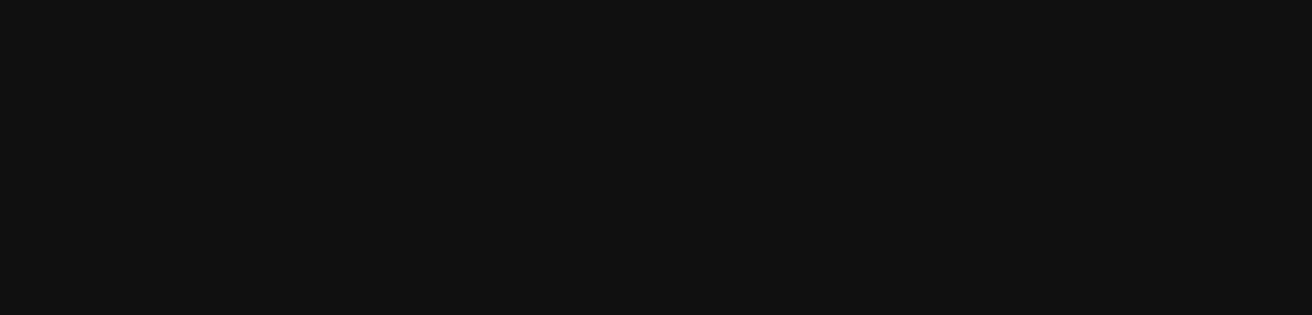
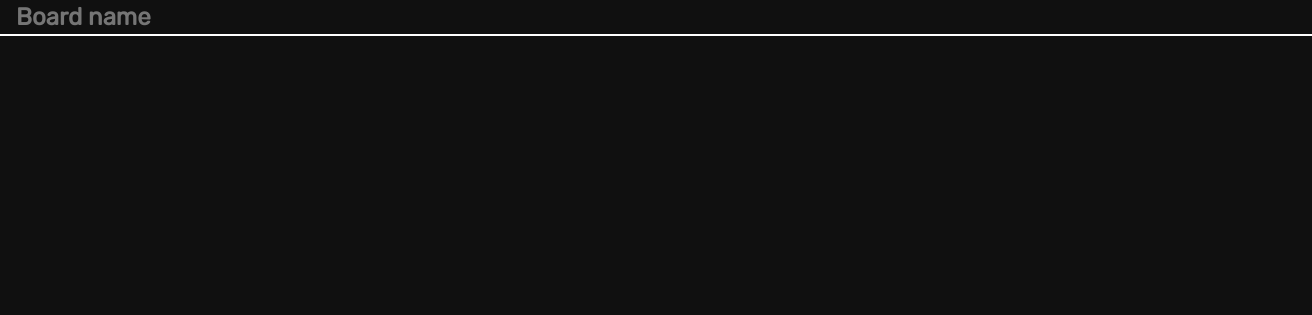
Before and after one commit to ivan-bortnik/easy-ref, a plain HTML site: page index.html in a window 1280 px wide. Shown: the top 315 px of the page, 1312 px wide, since content can reach past the window. Drawn offline with Linux system fonts and the light colour scheme.

Commit message:
added board name

```diff
--- a/index.html
+++ b/index.html
@@ -18,7 +18,8 @@
 
 <body>
 
-    <script src="main.js"></script>
+
+    <input type="line" placeholder="Board name" id="board-name">
 
     <p id="paste-hint">Ctrl+V to paste images</p>
 
@@ -29,6 +30,8 @@
         <img src="trash.png" alt="">
     </div>
 
+    <script src="main.js"></script>
+
 </body>
 
 </html>
--- a/main.js
+++ b/main.js
@@ -55,6 +55,15 @@ function applyControlsToImage(img) {
 
 }
 
+document.querySelector('#board-name').addEventListener('input', (event) => {
+    let newTitle = event.target.value;
+    if (newTitle != '') {
+        document.title = newTitle;
+    } else {
+        document.title = 'Board';
+    }
+});
+
 
 // NOT MY CODE
 // https://htmldom.dev/paste-an-image-from-the-clipboard/
--- a/style.css
+++ b/style.css
@@ -3,6 +3,22 @@ body {
     background-color: #101010;
     font-family: 'Rubik', sans-serif;
     color: #fff;
+    margin: 0;
+}
+
+#board-name {
+    width: 100vw;
+    height: 34px;
+    margin: 0;
+    padding: 0 16px;
+    background: none;
+    outline: none;
+    border: none;
+    border-bottom: 2px solid #fff;
+    color: #fff;
+    font-family: 'Rubik';
+    font-weight: bold;
+    font-size: 18pt;
 }
 
 .item {
```
Also changed, not shown: 1 other file.
